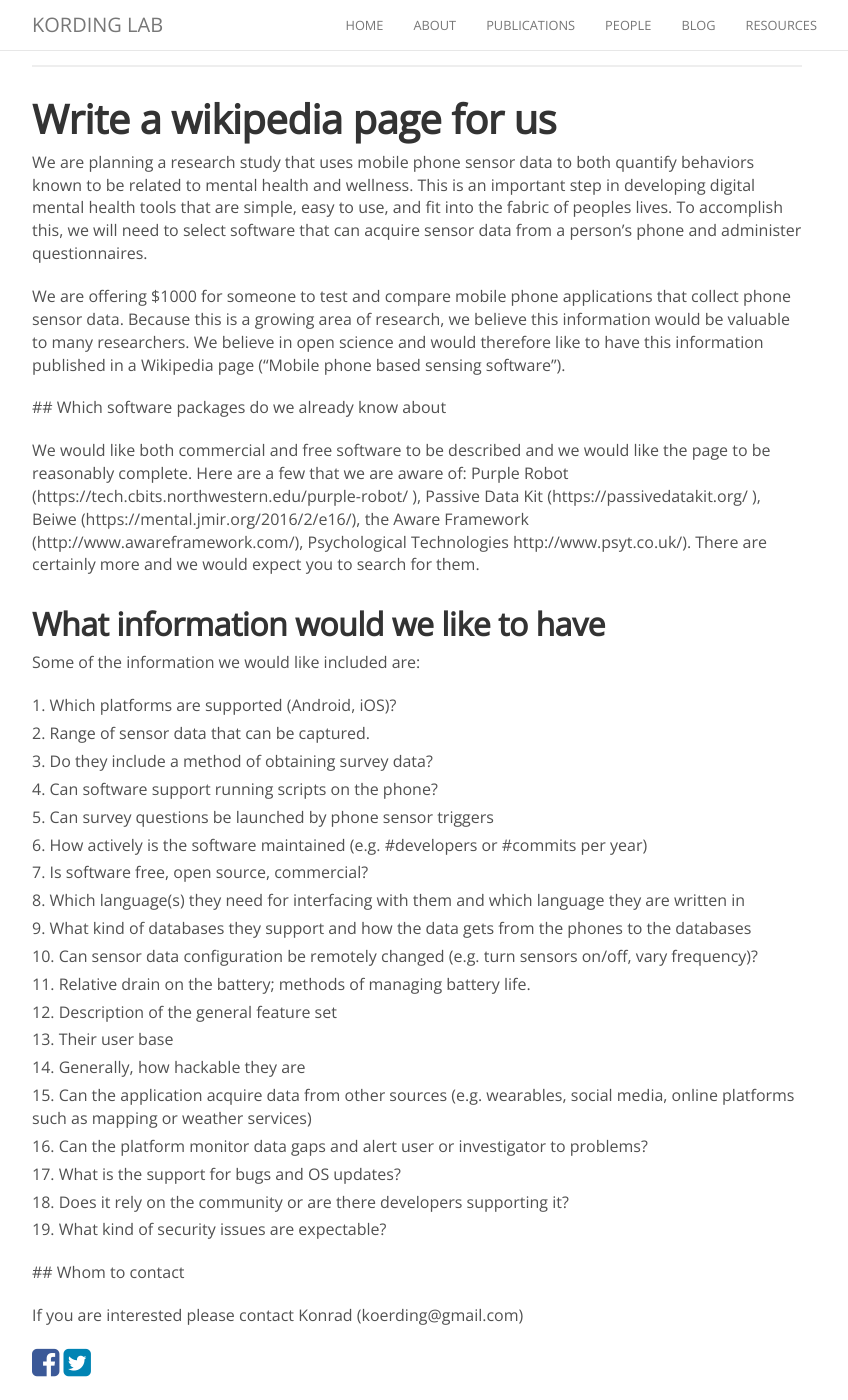
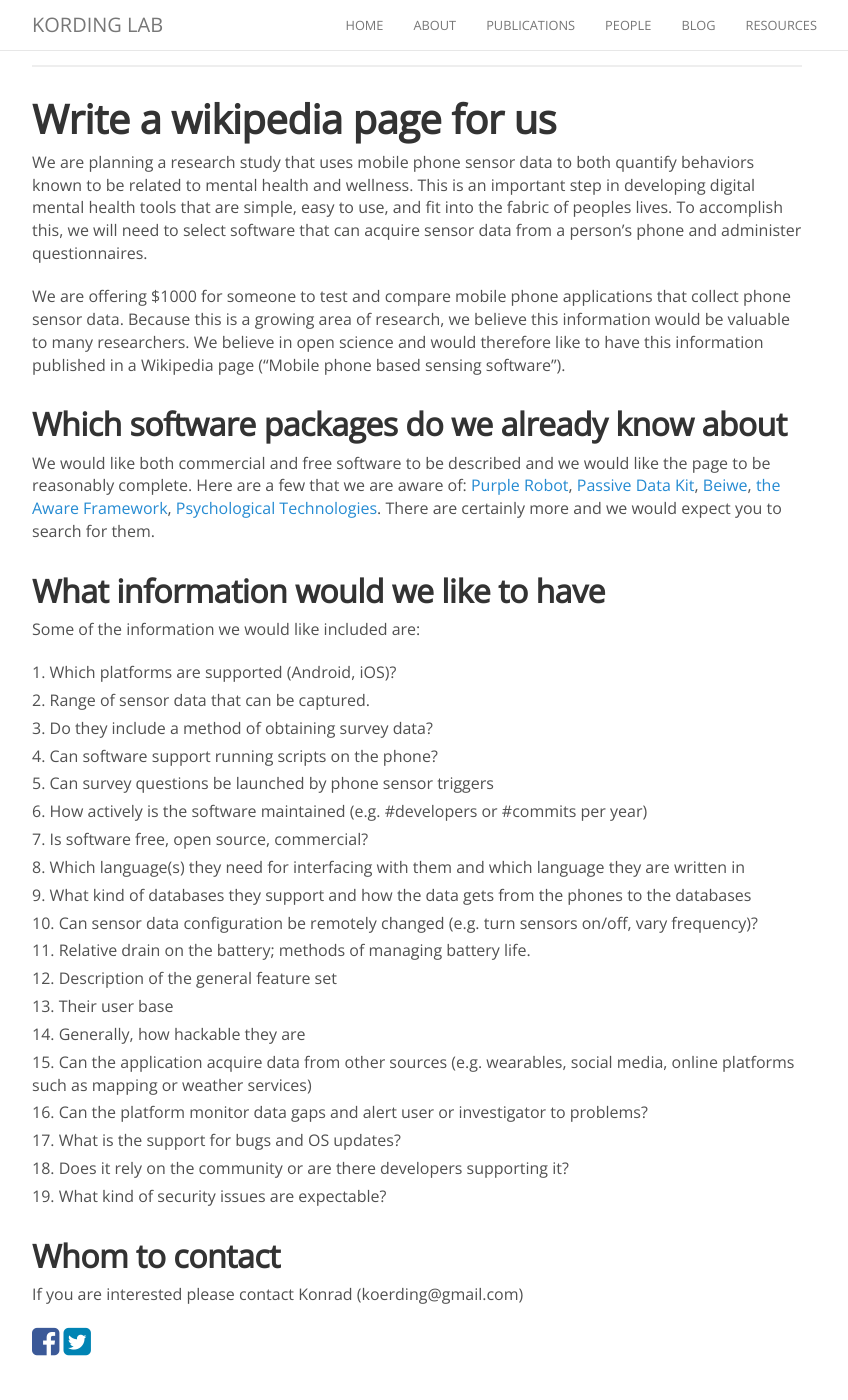
Before and after one commit to KordingLab/KordingLab.github.io, a Jekyll site: the page built from _posts/2017-06-08-write-wikipedia-ad.md, in a window 1280 px wide and 1400 px high, scrolled down 149 px. Shown: the whole window, without its empty margins (223-1071 px from the left). Built offline with Jekyll 4.4.1, drawn with Linux system fonts in a browser that asks for light colours; nearby versions of some CDN libraries; comment, search, counter and statistics services are not loaded; after the commit the page ends 1528 px from its top, so only the background shows below that.

Commit message:
Update phone post by Konrad

```diff
--- a/_posts/2017-06-08-write-wikipedia-ad.md
+++ b/_posts/2017-06-08-write-wikipedia-ad.md
@@ -5,17 +5,26 @@
 ---
 
 # Write a wikipedia page for us
-We are planning a research study that uses mobile phone sensor data to both quantify behaviors known to be related to mental health and wellness.  This is an important step in developing digital mental health tools that are simple, easy to use, and fit into the fabric of peoples lives.  To accomplish this, we will need to select software that can acquire sensor data from a person’s phone and administer questionnaires.
 
-We are offering $1000 for someone to test and compare mobile phone applications that collect phone sensor data.  Because this is a growing area of research, we believe this information would be valuable to many researchers.  We believe in open science and would therefore like to have this information published in a Wikipedia page (“Mobile phone based sensing software”).
+We are planning a research study that uses mobile phone sensor data to both quantify behaviors
+known to be related to mental health and wellness.  This is an important step in developing
+digital mental health tools that are simple, easy to use, and fit into the fabric of peoples lives.
+To accomplish this, we will need to select software that can acquire sensor data from a person’s phone
+and administer questionnaires.
 
- ## Which software packages do we already know about
+We are offering $1000 for someone to test and compare mobile phone applications that collect
+phone sensor data.  Because this is a growing area of research, we believe this information
+would be valuable to many researchers.  We believe in open science and would therefore like to
+have this information published in a Wikipedia page (“Mobile phone based sensing software”).
 
-We would like both commercial and free software to be described and we would like the page to be reasonably complete.  Here are a few that we are aware of: Purple Robot (https://tech.cbits.northwestern.edu/purple-robot/ ), Passive Data Kit (https://passivedatakit.org/ ), Beiwe (https://mental.jmir.org/2016/2/e16/), the Aware Framework (http://www.awareframework.com/), Psychological Technologies http://www.psyt.co.uk/). There are certainly more and we would expect you to search for them.
+## Which software packages do we already know about
+
+We would like both commercial and free software to be described and we would like the page to be reasonably complete.  Here are a few that we are aware of: [Purple Robot](https://tech.cbits.northwestern.edu/purple-robot/), [Passive Data Kit](https://passivedatakit.org/ ), [Beiwe](https://mental.jmir.org/2016/2/e16/), [the Aware Framework](http://www.awareframework.com/), [Psychological Technologies](http://www.psyt.co.uk/). There are certainly more and we would expect you to search for them.
 
 ## What information would we like to have
 
 Some of the information we would like included are:
+
 1.	Which platforms are supported (Android, iOS)?
 2.	Range of sensor data that can be captured.
 3.	Do they include a method of obtaining survey data?
@@ -36,6 +45,6 @@
 18. Does it rely on the community or are there developers supporting it?
 19. What kind of security issues are expectable?
 
- ## Whom to contact
+## Whom to contact
 
 If you are interested please contact Konrad (koerding@gmail.com)
```
